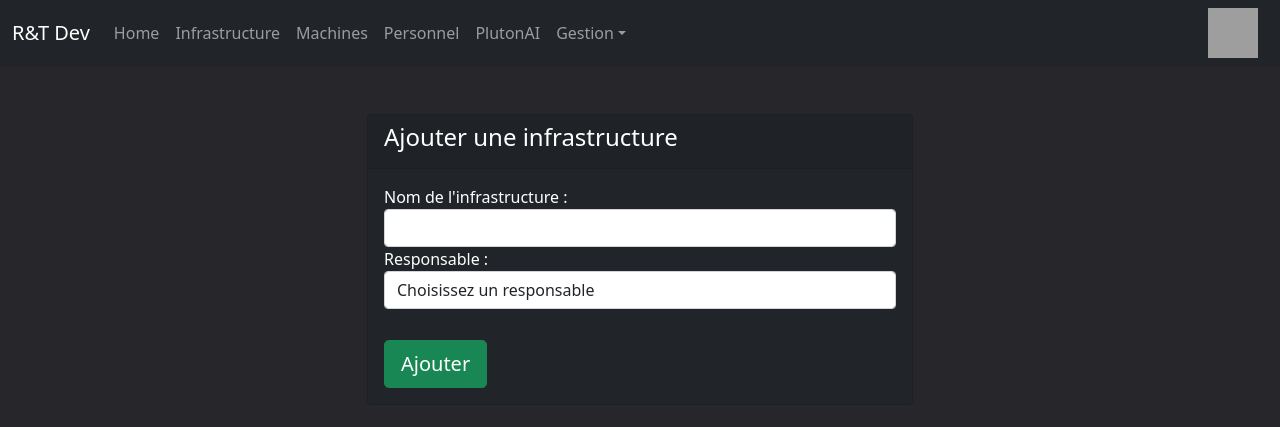
After one commit to Cqban/ComputerMNGT, a Django app: template computerApp/templates/computerApp/infra_add.html in a window 1280 px wide. The commit adds this page. Shown: the top 427 px of the page. Run offline with Django 3.2, Linux system fonts and the light colour scheme; the template is opened without the code that fills it, so the values that code supplies are empty; grey boxes are pictures that could not be loaded.

Commit message:
Added infrastructures

```diff
--- a/computerApp/admin.py
+++ b/computerApp/admin.py
@@ -1,7 +1,8 @@
 from django.contrib import admin
-from .models import Machine, Personnel
+from .models import Machine, Personnel, Infrastructure
 
 admin.site.register(Machine)
 admin.site.register(Personnel)
+admin.site.register(Infrastructure)
 
 # Register your models here.
--- /dev/null
+++ b/computerApp/templates/computerApp/infra_add.html
@@ -0,0 +1,36 @@
+{% extends "index.html" %}
+
+{% block content %}
+<div class="container my-5">
+  <div class="row justify-content-center">
+    <div class="col-md-6">
+      <div class="card">
+        <div class="card-header">
+          <h4>Ajouter une infrastructure</h4>
+        </div>
+        <div class="card-body">
+          <form method="post">
+            {% csrf_token %}
+            <div class="form-group">
+              <label for="nom">Nom de l'infrastructure :</label>
+              <input type="text" class="form-control" id="nom" name="nom" required>
+            </div>
+            <div class="form-group">
+              <label for="responsable">Responsable :</label>
+              <select class="form-control" id="responsable" name="responsable" required>
+                <option value="" disabled selected hidden>Choisissez un responsable</option>
+                {% for personnel in personnels %}
+                <option value="{{ personnel.num_secu }}">{{ personnel.nom }}</option>
+                {% endfor %}
+              </select>
+            </div>
+            <div class="mt-3">
+              <button type="submit" class="btn btn-success btn-lg btn-block">Ajouter</button>
+            </div>
+          </form>
+        </div>
+      </div>
+    </div>
+  </div>
+</div>
+{% endblock %}
--- a/computerApp/templates/index.html
+++ b/computerApp/templates/index.html
@@ -32,6 +32,9 @@
                             <a class="nav-link" href="{% url 'index' %}">Home</a>
                         </li>
                         <li class="nav-item">
+                            <a class="nav-link" href="{% url 'infrastructure' %}">Infrastructure</a>
+                        </li>
+                        <li class="nav-item">
                             <a class="nav-link" href="{% url 'machines' %}">Machines</a>
                         </li>
                         <li class="nav-item">
@@ -43,8 +46,9 @@
                         <li class="nav-item dropdown">
                             <a class="nav-link dropdown-toggle" href="#" role="button" data-bs-toggle="dropdown" aria-expanded="false">Gestion</a>
                             <ul class="dropdown-menu bg-dark">
-                                <a class="dropdown-item text-light" href="{% url 'add-machine' %}" onmouseover="this.classList.add('active')" onmouseout="this.classList.remove('active')">Ajouter une machine</a>
-                                <a class="dropdown-item text-light" href="{% url 'add-personnel' %}" onmouseover="this.classList.add('active')" onmouseout="this.classList.remove('active')">Ajouter un personnel</a>
+                                <a class="dropdown-item text-light" href="{% url 'add-infra' %}" onmouseover="this.classList.add('active')" onmouseout="this.classList.remove('active')">Ajouter une Infrastructure</a>
+                                <a class="dropdown-item text-light" href="{% url 'add-machine' %}" onmouseover="this.classList.add('active')" onmouseout="this.classList.remove('active')">Ajouter une Machine</a>
+                                <a class="dropdown-item text-light" href="{% url 'add-personnel' %}" onmouseover="this.classList.add('active')" onmouseout="this.classList.remove('active')">Ajouter un Personnel</a>
                             </ul>
                         </li>
                     </ul>
--- a/computerApp/urls.py
+++ b/computerApp/urls.py
@@ -5,9 +5,11 @@ urlpatterns = [
 	path('', views.index, name='index'),
 	path('machines/', views.machine_list_view, name='machines'),
 	path('personnels/', views.personnel_list_view, name='personnels'),
+    path('infrastructure/', views.infra_list_view, name='infrastructure'),
 	path('machine/<pk>', views.machine_detail_view, name='machine-detail'),
     path('machine/<int:pk>/change-state/', views.toggle_machine, name='toggle_machine'),
     path('personnel/<pk>', views.personnel_detail_view, name='personnel-detail'),
+    path('add-infra/', views.infra_add_form, name='add-infra'),
 	path('add-machine/', views.machine_add_form, name='add-machine'),
 	path('add-personnel/', views.personnel_add_form, name='add-personnel'),
 	path('machine/delete/<int:machine_id>/', views.delete_machine, name='delete_machine'),
```
Also changed, not shown: computerApp/forms.py (+19 -0 lines), computerApp/models.py (+14 -1 lines), computerApp/templates/computerApp/infra_list.html (added, +22 -0 lines), computerApp/views.py (+31 -3 lines), computerApp/migrations/0018_alter_machine_maintenancedate_infrastructure.py (added), db.sqlite3.
